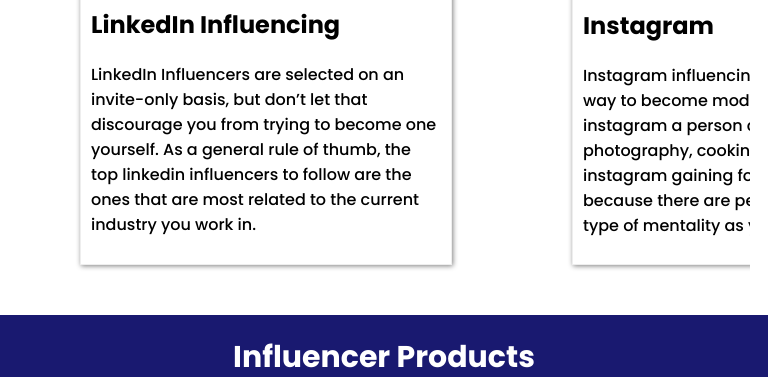
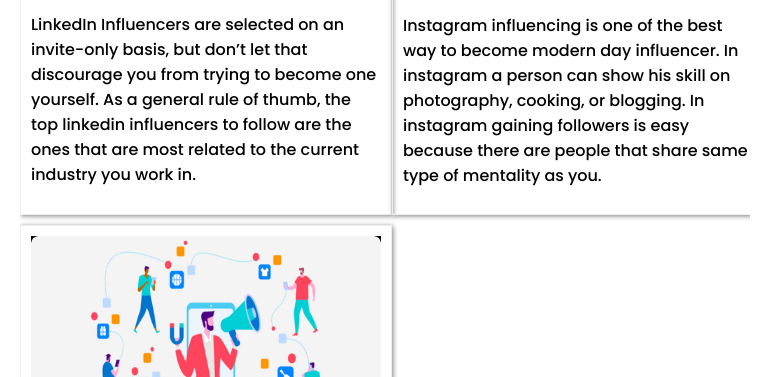
Before and after one commit to sayedbintaher/assignment-2-repo, a plain HTML site: page index.html in a window 768 px wide. Shown: the part 4029-4406 px from the top of the page. Drawn offline with Linux system fonts and the light colour scheme.

Commit message:
little changes and class name change again

```diff
--- a/style.css
+++ b/style.css
@@ -289,13 +289,15 @@ footer {
         padding: 0;
     }
 
-    .products {
+    .products,
+    .tips-ideas {
         width: 100%;
         display: grid;
         grid-template-columns: repeat(2, 1fr);
     }
 
-    .product {
+    .product,
+    .tips-idea {
         margin: 0px 0px 10px 0px;
     }
 
```
